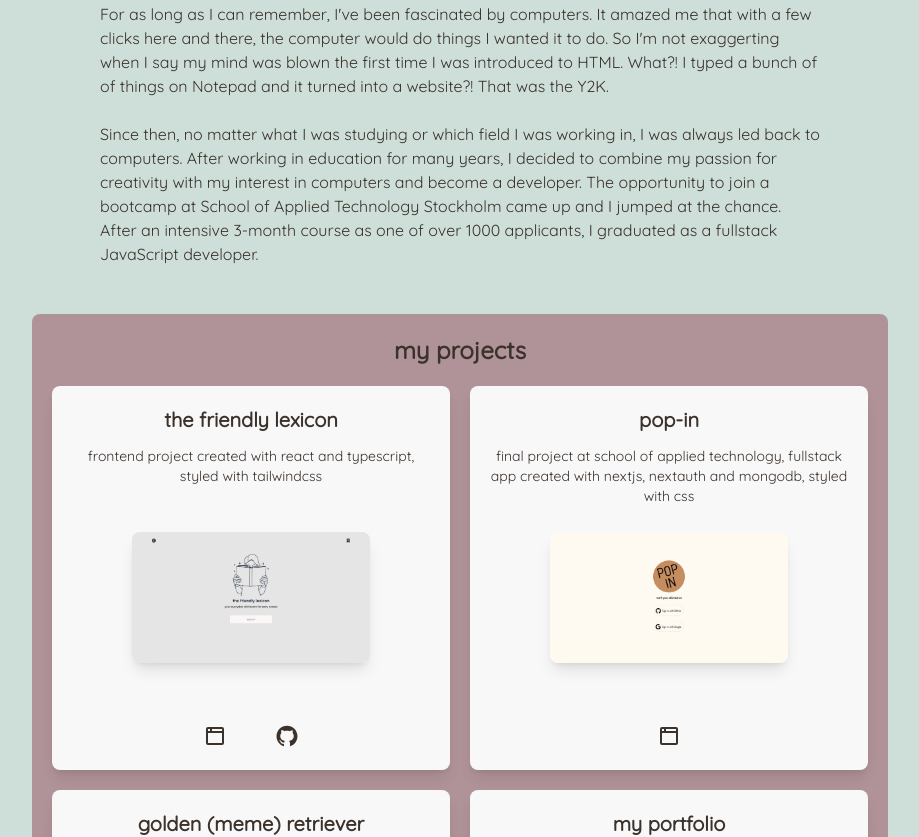
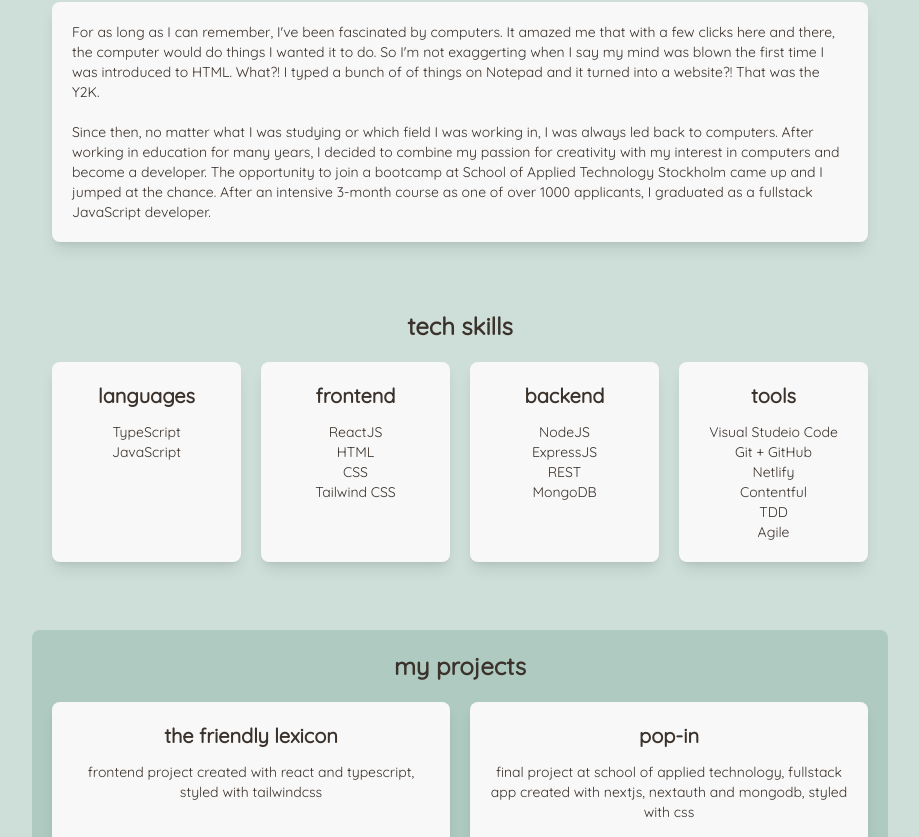
Before and after one commit to claudiacarion/claudiacarion-portfolio, a Next.js app: page / in a window 1280 px wide. Shown: the part 994-1831 px from the top of the page, without its empty margins (180-1099 px from the left). Built offline with nearby package versions, Linux system fonts and the light colour scheme.

Commit message:
color changes

```diff
--- a/src/pages/index.tsx
+++ b/src/pages/index.tsx
@@ -33,22 +33,23 @@ export default function Home(): JSX.Element {
             <p className='text-md md:text-lg'>educator turned developer with a passion for creativity</p>
           </div>
           <div className='text-4xl flex justify-center gap-20 py-3 text-one'>
-            <a href="https://www.linkedin.com/in/claudia-pereira-carion/"><AiFillLinkedin className='cursor-pointer hover:text-two'/></a>
-            <a href="https://github.com/claudiacarion"><AiFillGithub className='cursor-pointer hover:text-two'/></a>
-            <a href="mailto:claudia.carion@appliedtechnology.se"><MdEmail className='cursor-pointer hover:text-two'/></a>
+            <a href="https://www.linkedin.com/in/claudia-pereira-carion/"><AiFillLinkedin className='cursor-pointer hover:text-three'/></a>
+            <a href="https://github.com/claudiacarion"><AiFillGithub className='cursor-pointer hover:text-three'/></a>
+            <a href="mailto:claudia.carion@appliedtechnology.se"><MdEmail className='cursor-pointer hover:text-three'/></a>
           </div>
           <div className='text-2xl flex justify-center gap-20 py-20 text-one'>
-            <a href="#about"><IoMdArrowRoundDown className='cursor-pointer hover:text-two '/></a>
+            <a href="#about"><IoMdArrowRoundDown className='cursor-pointer hover:text-three '/></a>
           </div>
         </section>
 
         <section className="text-one py-12" id='about'>
         <div className='text-2xl flex justify-center py-3 text-one'>
-            <a href="#main"><IoMdArrowRoundUp className='cursor-pointer hover:text-two'/></a>
+            <a href="#main"><IoMdArrowRoundUp className='cursor-pointer hover:text-three'/></a>
           </div>
         <div className="text-center px-5">
         <h2 className=" text-2xl font-bold text-center pb-5">about me</h2>
-        <p className='text-md text-left md:mx-12 lg:mx-60'>
+        <div className=" bg-five md:mx-12 lg:mx-48 rounded-lg shadow-lg p-5 h-full">
+        <p className='text-sm text-left md:text-md'>
         For as long as I can remember, I&#39;ve been fascinated by computers.
         It amazed me that with a few clicks here and there, the computer would do things I wanted it to do.
         So I&#39;m not exaggerting when I say my mind was blown the first time I was introduced to HTML.
@@ -57,9 +58,44 @@ export default function Home(): JSX.Element {
         <br/>
         Since then, no matter what I was studying or which field I was working in, I was always led back to computers.
         After working in education for many years, I decided to combine my passion for creativity with my interest in computers and become a developer.
-        The opportunity to join a bootcamp at <a href="https://www.salt.dev/" className='cursor-pointer hover:text-two'>School of Applied Technology Stockholm</a> came up and I jumped at the chance.
+        The opportunity to join a bootcamp at <a href="https://www.salt.dev/" className='cursor-pointer hover:text-three'>School of Applied Technology Stockholm</a> came up and I jumped at the chance.
         After an intensive 3-month course as one of over 1000 applicants, I graduated as a fullstack JavaScript developer.
         </p>
+          </div>
+          </div>
+        </section>
+
+        <section className=" pt-5 pb-12 px-5 rounded-lg text-one md:mx-12 lg:mx-48">
+          <h2 className=" text-2xl font-bold text-center">tech skills</h2>
+          <div className="grid grid-cols-1 md:grid-cols-2 lg:grid-cols-4 gap-5 py-5">
+            <div className=" bg-five w-full rounded-lg shadow-lg p-5 h-full">
+              <h3 className=" text-lg font-bold text-center pb-3 md:text-xl">languages</h3>
+              <p className=" text-center text-sm md:text-md">TypeScript</p>
+              <p className=" text-center text-sm md:text-md">JavaScript</p>
+            </div>
+            <div className=" bg-five w-full rounded-lg shadow-lg p-5 h-full">
+              <h3 className=" text-lg font-bold text-center pb-3 md:text-xl">frontend</h3>
+              <p className=" text-center text-sm md:text-md">ReactJS</p>
+              <p className=" text-center text-sm md:text-md">HTML</p>
+              <p className=" text-center text-sm md:text-md">CSS</p>
+              <p className=" text-center text-sm md:text-md">Tailwind CSS</p>
+            </div>
+            <div className=" bg-five w-full rounded-lg shadow-lg p-5 h-full">
+              <h3 className=" text-lg font-bold text-center pb-3 md:text-xl">backend</h3>
+              <p className=" text-center text-sm md:text-md">NodeJS</p>
+              <p className=" text-center text-sm md:text-md">ExpressJS</p>
+              <p className=" text-center text-sm md:text-md">REST</p>
+              <p className=" text-center text-sm md:text-md">MongoDB</p>
+            </div>
+            <div className=" bg-five w-full rounded-lg shadow-lg p-5 h-full">
+              <h3 className=" text-lg font-bold text-center pb-3 md:text-xl">tools</h3>
+              <p className=" text-center text-sm md:text-md">Visual Studeio Code</p>
+              <p className=" text-center text-sm md:text-md">Git + GitHub</p>
+              <p className=" text-center text-sm md:text-md">Netlify</p>
+              <p className=" text-center text-sm md:text-md">Contentful</p>
+              <p className=" text-center text-sm md:text-md">TDD</p>
+              <p className=" text-center text-sm md:text-md">Agile</p>
+            </div>
           </div>
         </section>
 
@@ -73,8 +109,8 @@ export default function Home(): JSX.Element {
               <Image src={lexicon} alt="lexicon" className='relative mx-auto shadow-lg w-full h-auto md:w-2/3 rounded-lg'/>
               </div>
               <div className="flex justify-center gap-12">
-              <a href="https://the-friendly-lexicon.netlify.app/"><TbBrowser className='text-2xl mt-5 cursor-pointer hover:text-two'/></a>
-              <a href="https://github.com/claudiacarion/the-friendly-lexicon"><AiFillGithub className='text-2xl mt-5 cursor-pointer hover:text-two'/></a>
+              <a href="https://the-friendly-lexicon.netlify.app/"><TbBrowser className='text-2xl mt-5 cursor-pointer hover:text-three'/></a>
+              <a href="https://github.com/claudiacarion/the-friendly-lexicon"><AiFillGithub className='text-2xl mt-5 cursor-pointer hover:text-three'/></a>
             </div>
             </div>
             <div className=" bg-five w-full rounded-lg shadow-lg p-5 h-96">
@@ -84,7 +120,7 @@ export default function Home(): JSX.Element {
               <Image src={popin} alt="lexicon" className='relative mx-auto shadow-lg rounded-lg w-full h-auto md:w-2/3'/>
               </div>
               <div className="flex justify-center gap-12">
-              <a href="https://dashing-taffy-506794.netlify.app/"><TbBrowser className='text-2xl mt-5 cursor-pointer hover:text-two'/></a>
+              <a href="https://dashing-taffy-506794.netlify.app/"><TbBrowser className='text-2xl mt-5 cursor-pointer hover:text-three'/></a>
             </div>
             </div>
             <div className=" bg-five w-full rounded-lg shadow-lg p-5 h-96">
@@ -94,7 +130,7 @@ export default function Home(): JSX.Element {
               <Image src={meme} alt="lexicon" className='relative mx-auto shadow-lg w-full h-auto rounded-lg md:w-2/3'/>
           </div>
               <div className="flex justify-center gap-12">
-              <a href="https://github.com/claudiacarion/goldenmemeretriever"><AiFillGithub className='text-2xl mt-5 cursor-pointer hover:text-two'/></a>
+              <a href="https://github.com/claudiacarion/goldenmemeretriever"><AiFillGithub className='text-2xl mt-5 cursor-pointer hover:text-three'/></a>
             </div>
             </div>
             <div className=" bg-five w-full rounded-lg shadow-lg p-5 h-96">
@@ -104,7 +140,7 @@ export default function Home(): JSX.Element {
               <Image src={portfolio} alt="lexicon" className='relative mx-auto shadow-lg w-full rounded-lg md:w-2/3'/>
               </div>
               <div className="flex justify-center gap-12">
-              <a href="https://github.com/claudiacarion/claudiacarion-portfolio"><AiFillGithub className='text-2xl mt-5 cursor-pointer hover:text-two'/></a>
+              <a href="https://github.com/claudiacarion/claudiacarion-portfolio"><AiFillGithub className='text-2xl mt-5 cursor-pointer hover:text-three'/></a>
             </div>
             </div>
           </div>
--- a/tailwind.config.js
+++ b/tailwind.config.js
@@ -17,7 +17,7 @@ module.exports = {
       colors: {
         one: '#3B322C',
         two: '#9B6A6C',
-        three: '#B09398',
+        three: '#afcbc1',
         four: '#CEDFD9',
         five: '#f8f8f8'
       }
```
